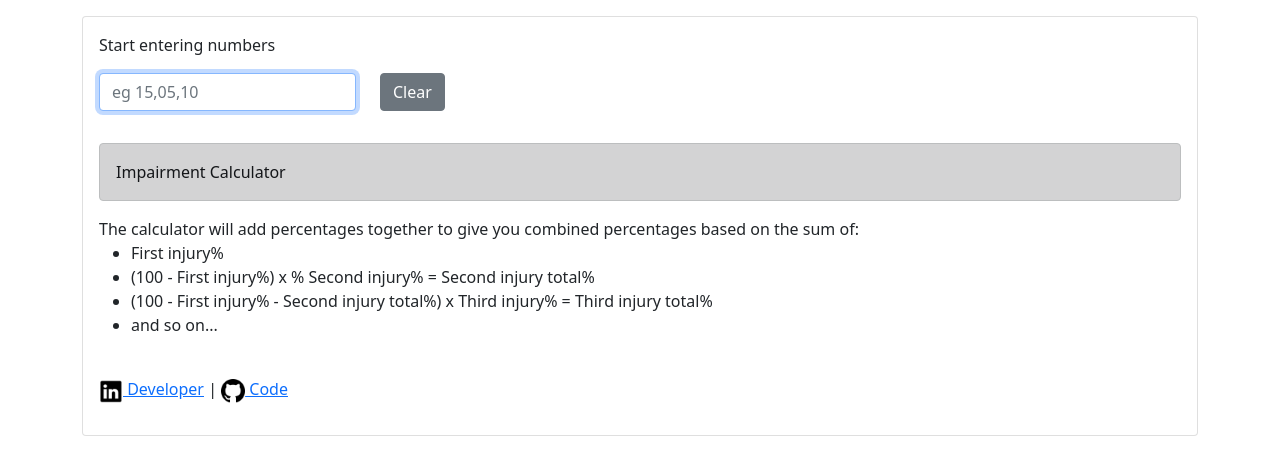
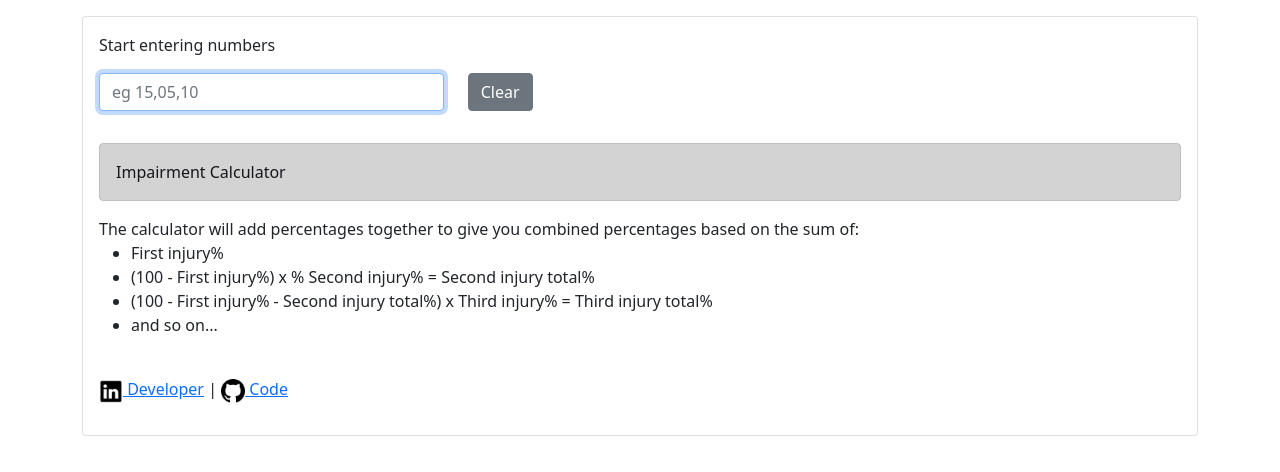
Before and after one commit to rod-meaney/impairment-calc, a React (Create React App) app: page / in a window 1280 px wide. Shown: the top 472 px of the page. Built offline with nearby package versions, Linux system fonts and the light colour scheme.

Commit message:
button align

```diff
--- a/src/components/Calculator.js
+++ b/src/components/Calculator.js
@@ -90,7 +90,7 @@ class Calculator extends React.Component {
           <Card.Body>
             <Row><Col><p>{this.state.resultText}</p> </Col></Row>
             <Row>
-              <Col xs="auto">
+              <Col xs={4}>
                 <Form>
                   <Form.Group controlId="formPercent">
                     <Form.Control
@@ -104,7 +104,7 @@ class Calculator extends React.Component {
                   </Form.Group>
                 </Form>
               </Col>
-              <Col xs="auto">
+              <Col>
                 <Button variant="secondary" onClick={() => this.clearList()}>Clear</Button>
               </Col>
             </Row>
```
